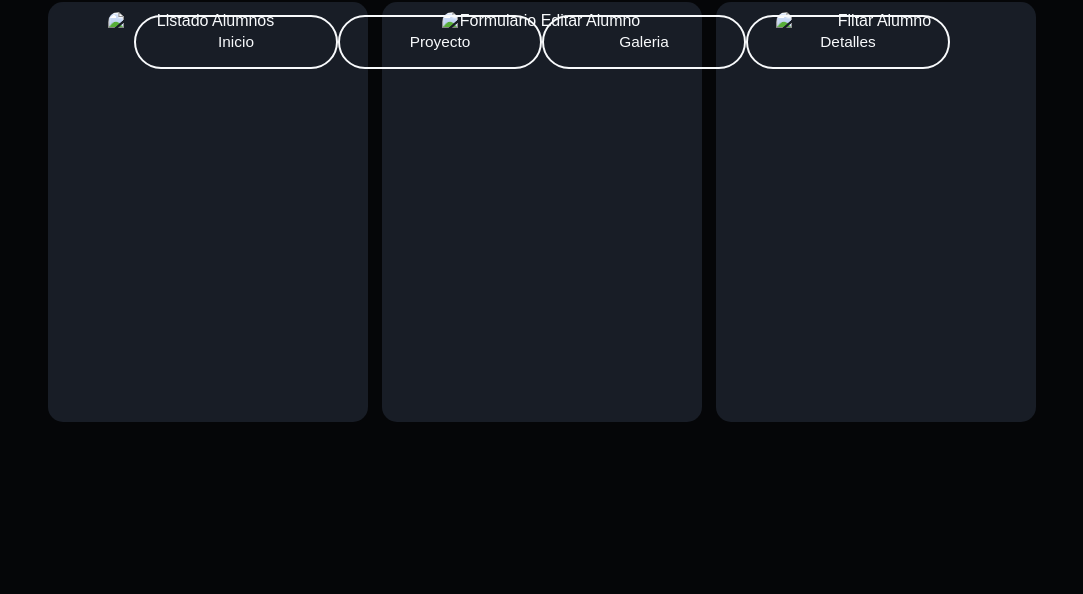
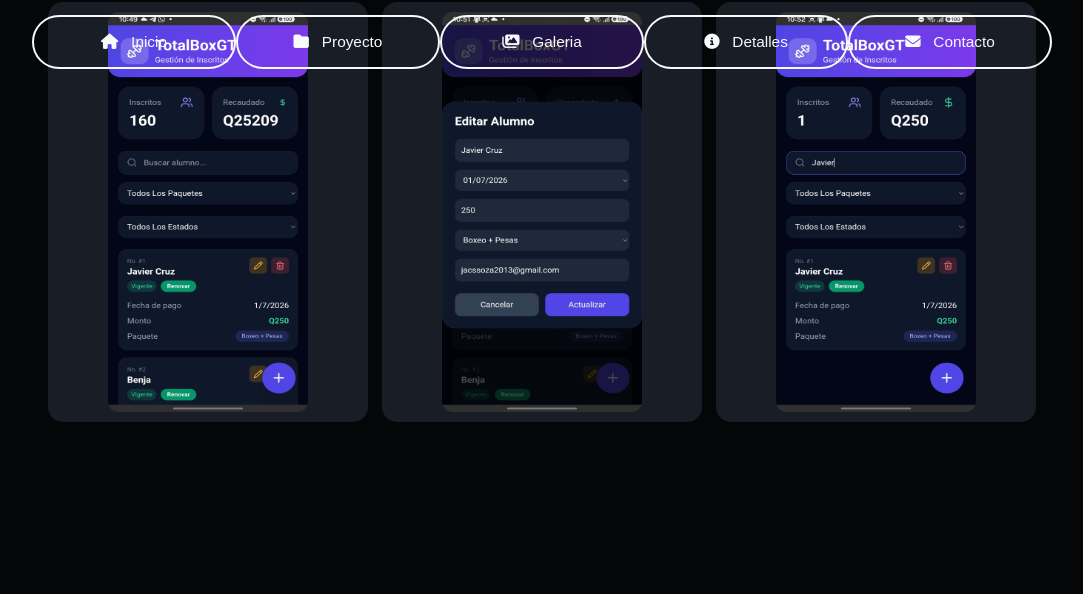
Before and after one commit to jacs2409/JavierCruzPortafolioWeb, a plain HTML site: page Proyecto1.html in a window 1280 px wide. Shown: the part 723-1317 px from the top of the page, without its empty margins (98-1181 px from the left). Drawn offline with Linux system fonts and the light colour scheme.

Commit message:
Update Proyecto1.html

```diff
--- a/Proyecto1.html
+++ b/Proyecto1.html
@@ -9,13 +9,14 @@
     <!--Etiequetas Open Graph -->
     <meta property="og:title" content="Javier Cruz | Proyecto 1">
     <meta property="og:description" content="Proyecto de Sistema de control de gimnasios.">
-    <meta property="og:image" content="Imagenes/proyecto1.png">
+    <meta property="og:image" content="assets/proyecto1.png">
     <meta property="og:url" content="http://localhost/DesarrolloWeb/Proyecto1.html">
     <meta property="og:type" content="website">
     <meta property="og:site_name" content="Javier Cruz Proyecto 1">
     <meta property="og:locale" content="es_GT">
 
     <!--Iconos y Estilos CSS-->
+    <link rel="stylesheet" href="https://cdnjs.cloudflare.com/ajax/libs/font-awesome/6.7.2/css/all.min.css">
     <link rel="stylesheet" type="text/css" href="EstilosCSSPorta/Navbar.css">
     <link rel="stylesheet" type="text/css" href="EstilosCSSPorta/Proyecto1.css">
     <link rel="stylesheet" type="text/css" href="EstilosCSSPorta/Footer.css">
@@ -25,10 +26,11 @@
     <header>
         <nav>
             <ul>
-                <li><a href="https://jacs2409.github.io/JavierCruzPortafolioWeb/">Inicio</a></li>
-                <li><a href="#proyecto">Proyecto</a></li>
-                <li><a href="#galeria">Galeria</a></li>
-                <li><a href="#detalles">Detalles</a></li>
+                <li><a href="./index.html"><i class="fa-solid fa-house"></i>Inicio</a></li>
+                <li><a href="#proyecto"><i class="fa-solid fa-folder"></i>Proyecto</a></li>
+                <li><a href="#galeria"><i class="fa-solid fa-images"></i>Galeria</a></li>
+                <li><a href="#detalles"><i class="fa-solid fa-circle-info"></i></i>Detalles</a></li>
+                <li><a href="mailto:jcruzs7@miumg.edu.gt"><i class="fa-solid fa-envelope"></i>Contacto</a></li>
             </ul>
         </nav>
     </header>
@@ -53,13 +55,13 @@
         <h2>Galería del proyecto</h2>
         <div class="galeriaP">
             <article>
-                <img src="Imagenes/gym1.jpg" alt="Listado Alumnos" height="400px" width="200px">
+                <img src="assets/gym1.jpg" alt="Listado Alumnos" height="400px" width="200px">
             </article>
             <article>
-                <img src="Imagenes/gym2.jpg" alt="Formulario Editar Alumno" height="400px" width="200px">
+                <img src="assets/gym2.jpg" alt="Formulario Editar Alumno" height="400px" width="200px">
             </article>
             <article>
-                <img src="Imagenes/gym3.jpg" alt="Filtar Alumno" height="400px" width="200px">
+                <img src="assets/gym3.jpg" alt="Filtar Alumno" height="400px" width="200px">
             </article>
         </div>
     </section>
```
